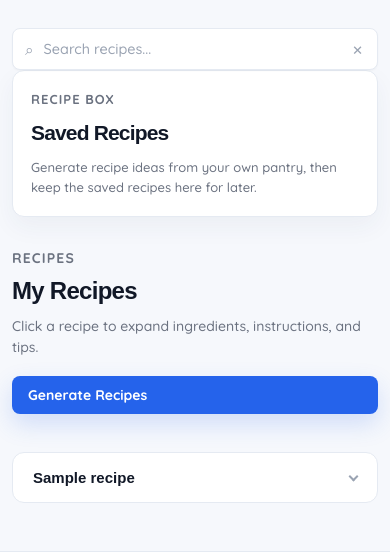
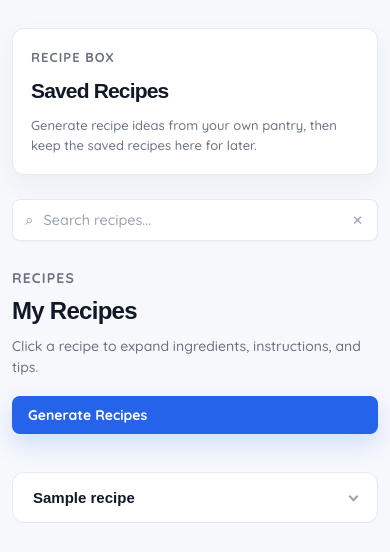
Before and after one commit to snowfluk3/ACIT-2911, a Flask app: page /recipes/page in a window 390 px wide. Shown: the part 114-666 px from the top of the page. Run offline with Flask 3, Linux system fonts and the light colour scheme; a user stored in the database is signed in; tables that the repository leaves empty hold one stand-in row (values such as "Sample post"); some libraries are stand-ins or nearby versions; some web fonts are replaced.

Commit message:
Moved search bar

```diff
--- a/app/routes/recipes.py
+++ b/app/routes/recipes.py
@@ -152,6 +152,20 @@ def delete_recipe(id):
     return "", 204
 
 
+@recipe_bp.route("/filter", methods=["GET"])
+@login_required
+def filter_recipes():
+    search = request.args.get("search", "").strip().lower()
+    user_id = int(current_user.id)
+    recipes = [recipe_to_dict(r) for r in
+               Recipe.select().where(Recipe.user_id == user_id).order_by(Recipe.id.desc())] #type: ignore
+    for r in recipes:
+        r["generated_label"] = _relative_date(r["created_at"])
+    if search:
+        recipes = [r for r in recipes if search in r["title"].lower()]
+    return render_template("_recipes.html", recipes=recipes)
+
+
 @recipe_bp.route("/generate", methods=["POST"])
 @login_required
 def recipes_generate():
--- a/app/static/styles.css
+++ b/app/static/styles.css
@@ -210,10 +210,7 @@ nav {
   top: 0;
   z-index: 50;
   display: grid;
-  grid-template-columns: minmax(205px, 1fr) minmax(260px, 500px) minmax(
-      205px,
-      1fr
-    );
+  grid-template-columns: minmax(205px, 1fr) minmax(205px, 1fr);
   align-items: center;
   gap: 20px;
   width: 100%;
@@ -284,17 +281,14 @@ nav {
 }
 
 .search-bar {
-  grid-column: 2;
   position: relative;
   z-index: 1;
   width: 100%;
-  max-width: 500px;
   min-width: 0;
   display: flex;
   align-items: center;
-  justify-self: center;
-  margin-left: 0;
   gap: 12px;
+  margin-bottom: 20px;
 }
 
 .search-form {
@@ -353,7 +347,7 @@ nav {
 }
 
 .nav-links {
-  grid-column: 3;
+  grid-column: 2;
   z-index: 2;
   display: flex;
   align-items: center;
@@ -557,7 +551,7 @@ main {
 
 .dashboard-sidebar {
   position: sticky;
-  top: 118px;
+  top: 107px;
   display: grid;
   gap: 12px;
   padding: 18px;
@@ -1654,16 +1648,6 @@ footer {
     padding: 16px 28px;
   }
 
-  .search-bar {
-    grid-column: 1 / -1;
-    grid-row: 2;
-    margin-left: 0;
-  }
-
-  .nav-links {
-    grid-column: 2;
-  }
-
   .dashboard-shell {
     grid-template-columns: 1fr;
   }
@@ -1698,12 +1682,6 @@ footer {
 
   .logo {
     grid-column: 1;
-  }
-
-  .search-bar {
-    grid-column: 1;
-    max-width: 100%;
-    justify-self: stretch;
   }
 
   .nav-links {
--- a/app/templates/_recipes_section.html
+++ b/app/templates/_recipes_section.html
@@ -31,7 +31,7 @@
   </div>
   {% endif %}
 
-  <div class="pantry-items-grid recipes-grid">
+  <div id="recipes-list" class="recipes-grid">
     {% include "_recipes.html" %}
   </div>
 
--- a/app/templates/recipes.html
+++ b/app/templates/recipes.html
@@ -4,12 +4,20 @@
 <main class="dashboard-page" id="main-content" tabindex="-1">
     {% if current_user.is_authenticated %}
 
+    <div class="dashboard-shell">
+        <aside class="dashboard-sidebar">
+            <p class="sidebar-kicker quicksand-regular">Recipe Box</p>
+            <h1 class="elms-sans-regular">Saved Recipes</h1>
+            <p class="quicksand-regular">Generate recipe ideas from your own pantry, then keep the saved recipes here for later.</p>
+        </aside>
+
+        <section class="pantry-section dashboard-main">
             <div class="search-bar">
                 <form
                 id="search-form"
                 class="search-form"
                 hx-get="/recipes/filter"
-        hx-target="#recipes-section"
+                hx-target="#recipes-list"
                 hx-trigger="input delay:300ms"
                 hx-include="#search-form"
                 onsubmit="return false">
@@ -21,32 +29,56 @@
                     placeholder="Search recipes..."
                     class="quicksand-regular">
 
-            <button type="button" id="clear-search">×</button>
+                    <button
+                    type="button"
+                    id="clear-search"
+                    hx-get="/recipes/filter"
+                    hx-target="#recipes-list"
+                    hx-vals='{"search": ""}'
+                    hx-on::after-request="document.getElementById('search-filter').value = ''">×</button>
                 </form>
             </div>
 
-    <div class="dashboard-shell">
-        <aside class="dashboard-sidebar">
-            <p class="sidebar-kicker quicksand-regular">Recipe Box</p>
-            <h1 class="elms-sans-regular">Saved Recipes</h1>
-            <p class="quicksand-regular">Generate recipe ideas from your own pantry, then keep the saved recipes here for later.</p>
-        </aside>
+            <div id="recipes-section-inner"
+              {% if gen_status['state'] == "generating" %}
+                hx-get="/recipes/poll-status"
+                hx-trigger="every 2s"
+                hx-target="#recipes-section-inner"
+                hx-swap="outerHTML"
+              {% endif %}>
 
-        <section id="recipes-section" class="pantry-section dashboard-main">
-            {% include "_recipes_section.html" %}
+                <div class="section-header">
+                    <div>
+                        <p class="section-kicker quicksand-regular">Recipes</p>
+                        <h2 class="elms-sans-regular h1">My Recipes</h2>
+                        <p class="quicksand-regular">Click a recipe to expand ingredients, instructions, and tips.</p>
+                    </div>
+                    <button class="quicksand-regular generate-btn"
+                        {% if gen_status['state'] == "generating" %}disabled{% endif %}
+                        hx-post="/recipes/generate"
+                        hx-target="#recipes-section-inner"
+                        hx-swap="outerHTML">Generate Recipes</button>
+                </div>
+
+                {% if gen_status['state'] == "generating" %}
+                <div class="recipes-loading">
+                    <p class="quicksand-regular">Generating recipes from your pantry...</p>
+                </div>
+                {% endif %}
+
+                {% if gen_status['state'] == "error" %}
+                <div class="recipes-error">
+                    <p class="quicksand-regular">Could not generate recipes: {{ gen_status['error'] }}</p>
+                </div>
+                {% endif %}
+
+                <div id="recipes-list" class="recipes-grid">
+                    {% include "_recipes.html" %}
+                </div>
+            </div>
         </section>
     </div>
     {% endif %}
 </main>
 
 {% endblock %}
-
-{% block scripts %}
-<script>
-    document.getElementById("clear-search").addEventListener("click", () => {
-        document.getElementById("search-filter");
-
-        htmx.trigger("#search-filter", "input")
-    })
-</script>
-{% endblock %}
```
Also changed, not shown: app/templates/dashboard.html (+24 -26 lines), app/templates/food.html (+25 -30 lines). Lines whose indentation alone changed are shown as unchanged.
